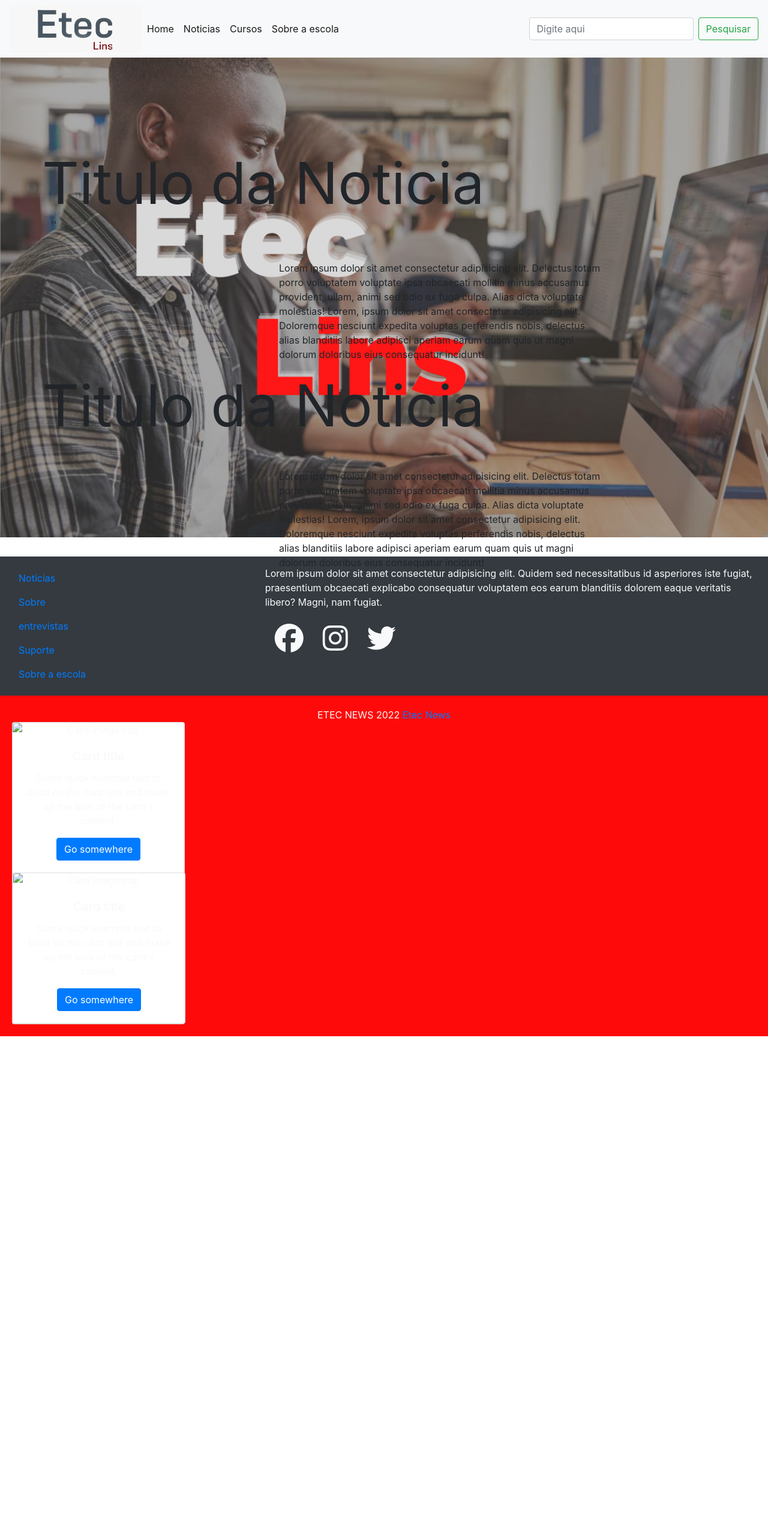
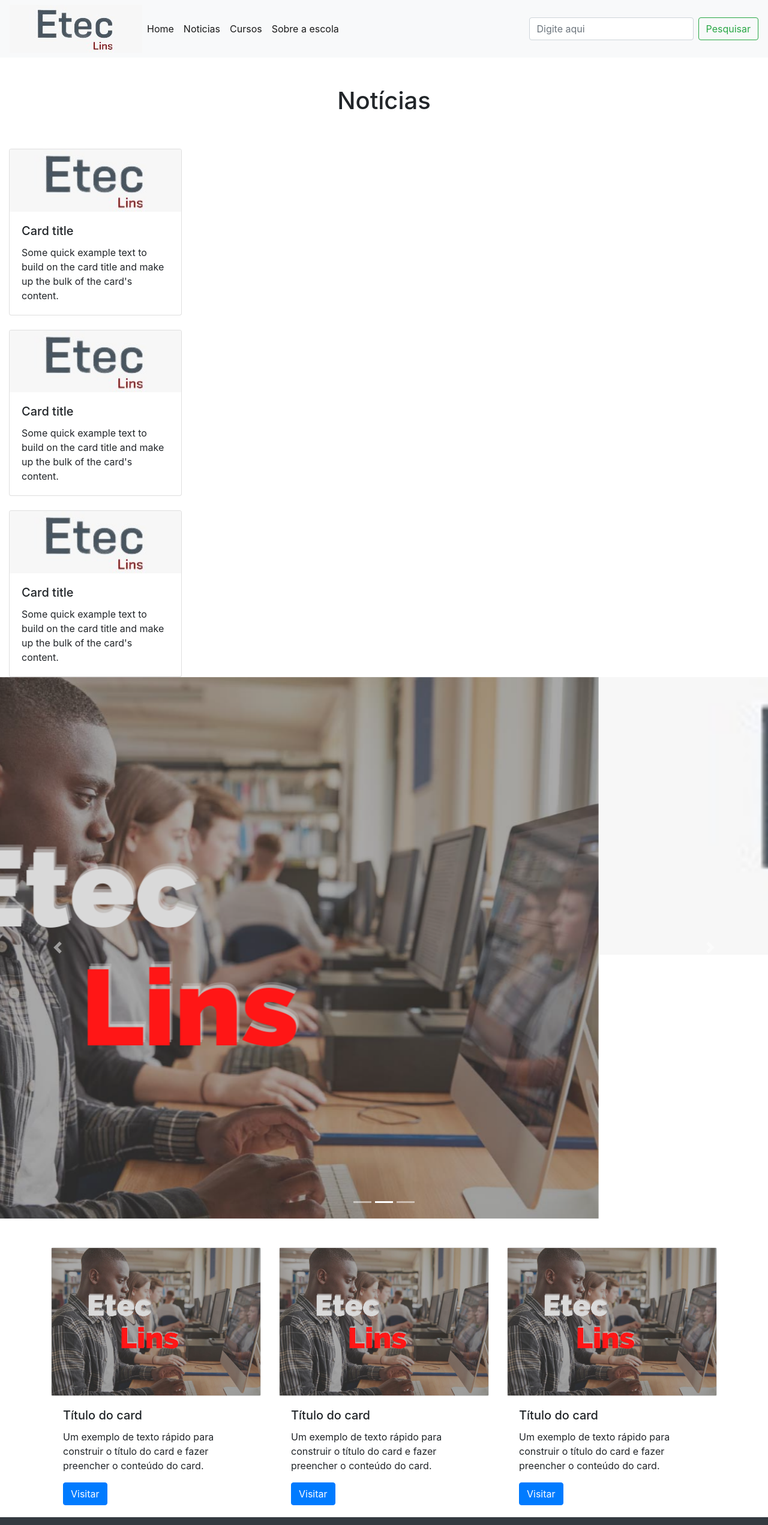
Before and after one commit to Allan-biel/Start-bootstrap, a plain HTML site: page index.html in a window 1280 px wide. Shown: the top 2543 px of the page at 60% size. Before the commit the page ends 1728 px from the top, so only its background shows below. Drawn offline with Linux system fonts and the light colour scheme.

Commit message:
atualização

```diff
--- a/index.html
+++ b/index.html
@@ -38,63 +38,110 @@
         </form>
       </div>
     </nav>
+      <br><br>
+  <!--Escrita-->
+  <div class="container"></div>
+    <h1 class="text-center" >Notícias</h1>
+   <br></br>
+   <div class="col-md-4 col-lg-4">
+   <div class="card" style="width: 18rem;">
+    <img class="card-img-top" src="img/etec.jpg" alt="Card image cap">
+    <div class="card-body">
+      <h5 class="card-title">Card title</h5>
+      <p class="card-text">Some quick example text to build on the card title and make up the bulk of the card's content.</p>
+    </div>
+  </div>
+  <br>
+  <div class="card" style="width: 18rem;">
+    <img class="card-img-top" src="img/etec.jpg" alt="Card image cap">
+    <div class="card-body">
+      <h5 class="card-title">Card title</h5>
+      <p class="card-text">Some quick example text to build on the card title and make up the bulk of the card's content.</p>
+    </div>
+  </div>
+  <br>
+  <div class="card" style="width: 18rem;">
+    <img class="card-img-top" src="img/etec.jpg" alt="Card image cap">
+    <div class="card-body">
+      <h5 class="card-title">Card title</h5>
+      <p class="card-text">Some quick example text to build on the card title and make up the bulk of the card's content.</p>
+    </div>
+  </div>
+  </div>
+        <!--Imagens/noticias-->
+       <div id="carouselExampleIndicators" class="carousel slide" data-ride="carousel">
+        <ol class="carousel-indicators">
+          <li data-target="#carouselExampleIndicators" data-slide-to="0" class="active"></li>
+          <li data-target="#carouselExampleIndicators" data-slide-to="1"></li>
+          <li data-target="#carouselExampleIndicators" data-slide-to="2"></li>
+        </ol>
+        <div class="carousel-inner">
+          <div class="carousel-item active">
+            <img class="d-block w-100" src="img/etec_lins.png" alt="First slide">
+          </div>
+          <div class="carousel-item">
+            <img class="d-block w-100" src="img/etec.jpg" alt="Third slide">
+          </div>
+        </div>
+        <a class="carousel-control-prev" href="#carouselExampleIndicators" role="button" data-slide="prev">
+          <span class="carousel-control-prev-icon" aria-hidden="true"></span>
+          <span class="sr-only">Previous</span>
+        </a>
+        <a class="carousel-control-next" href="#carouselExampleIndicators" role="button" data-slide="next">
+          <span class="carousel-control-next-icon" aria-hidden="true"></span>
+          <span class="sr-only">Next</span>
+        </a>
+      </div>
+    </br></br>
 
-
-    <div class="jumbotron jumbotron-fluid bg-banner">
-
-        <div class="container-fluid fondo-fundo">
-            <br><br>
-            <div class="container fundo-not">
-                <br>
-                <div class="titulo ">
-                    <div class="row mt-3">
-                        <h4 class="mbr-section-title mbr-fonts-style mb-0 display-1">
-                            <strong>Titulo da Noticia</strong></h4>
-                    </div>''
-
+     <!--cards-->
+     <div class="container">
+      <div class="row">
+        <div class="container-fluid">
+          <div class="row">
+              <div class="col-md-4 col-lg-4">
+                  <div class="box card-home">
+                      <div class="card">
+                          <img class="img-fluid" src="img/etec_lins.png" alt="Imagem de capa do card">
                       </div>
-
-
-                <div class="row mt-5">
-                    <div class="col-12 col-sm-8 col-md-4">
-                        <img class="img-fluid" src="images/sem-foto.jpg" alt="">
+                      <div class="card-body">
+                          <h5 class="card-title">Título do card</h5>
+                          <p class="card-text">Um exemplo de texto rápido para construir o título do card e fazer preencher o conteúdo do card.</p>
+                          <a href="#" class="btn btn-primary">Visitar</a>
                       </div>
-                    <div class="col-12 col-sm-6 col-md-6">Lorem ipsum dolor sit amet consectetur adipisicing elit. Delectus totam porro voluptatem voluptate ipsa obcaecati mollitia minus accusamus provident, ullam, animi sed odio ex fuga culpa. Alias dicta voluptate molestias! Lorem, ipsum
-                        dolor sit amet consectetur adipisicing elit. Doloremque nesciunt expedita voluptas perferendis nobis, delectus alias blanditiis labore adipisci aperiam earum quam quis ut magni dolorum doloribus eius consequatur incidunt!</div>
                   </div>
-
-
-                <div class="titulo ">
-                    <div class="row mt-3">
-                        <h4 class="mbr-section-title mbr-fonts-style mb-0 display-1">
-                            <strong>Titulo da Noticia</strong></h4>
               </div>
-
+              <div class="col-md-4 col-lg-4">
+                <div class="box card-home">
+                    <div class="card">
+                        <img class="img-fluid" src="img/etec_lins.png" alt="Imagem de capa do card">
                     </div>
-
-
-                <div class="row mt-5">
-                    <div class="col-12 col-sm-8 col-md-4">
-                        <img class="img-fluid" src="images/sem-foto.jpg" alt="">
+                    <div class="card-body">
+                        <h5 class="card-title">Título do card</h5>
+                        <p class="card-text">Um exemplo de texto rápido para construir o título do card e fazer preencher o conteúdo do card.</p>
+                        <a href="#" class="btn btn-primary">Visitar</a>
                     </div>
-                    <div class="col-12 col-sm-6 col-md-6">Lorem ipsum dolor sit amet consectetur adipisicing elit. Delectus totam porro voluptatem voluptate ipsa obcaecati mollitia minus accusamus provident, ullam, animi sed odio ex fuga culpa. Alias dicta voluptate molestias! Lorem, ipsum
-                        dolor sit amet consectetur adipisicing elit. Doloremque nesciunt expedita voluptas perferendis nobis, delectus alias blanditiis labore adipisci aperiam earum quam quis ut magni dolorum doloribus eius consequatur incidunt!</div>
+                </div>
+            </div>
+            <div class="col-md-4 col-lg-4">
+              <div class="box card-home">
+                  <div class="card">
+                      <img class="img-fluid" src="img/etec_lins.png" alt="Imagem de capa do card">
+                  </div>
+                  <div class="card-body">
+                      <h5 class="card-title">Título do card</h5>
+                      <p class="card-text">Um exemplo de texto rápido para construir o título do card e fazer preencher o conteúdo do card.</p>
+                      <a href="#" class="btn btn-primary">Visitar</a>
                   </div>
               </div>
           </div>
           </div>
-       <!--Imagens/noticias-->
+        </div>
+      </div>
+    </div>
+
 
        <!--Rodapé-->
-        <html lang="en">
-        <head>
-          <meta charset="UTF-8">
-          <meta name="viewport" content="width=device-width, initial-scale=1.0">
-          <meta http-equiv="X-UA-Compatible" content="ie=edge">
-          <link rel="stylesheet" href="https://use.fontawesome.com/releases/v5.6.3/css/projeto.css" integrity="sha384-UHRtZLI+pbxtHCWp1t77Bi1L4ZtiqrqD80Kn4Z8NTSRyMA2Fd33n5dQ8lWUE00s/" crossorigin="anonymous">
-          <title>Document</title>
-        </head>
-        <body>
           <footer class="bg-dark text-light">
             <div class="container-fluid py-3">
             <div class="row">
@@ -119,31 +166,81 @@
               </div>
             </div>
             </div>
-            <div class="text-center" style="background-color: rgb(255, 10, 10); padding: 20px;" >
-
-             ETEC NEWS 2022 <a href="#">Etec News</a>
-             <div class="card" style="width: 18rem;">
-              <img class="card-img-top" src="" alt="Card image cap">
-              <div class="card-body">
-                <h5 class="card-title">Card title</h5>
-                <p class="card-text">Some quick example text to build on the card title and make up the bulk of the card's content.</p>
-                <a href="projeto.css" class="btn btn-primary">Go somewhere</a>
+             <section id="contact-area">
+              <div class="container">
+                  <div class="row tact">
+                      <div class="col-md-12 mt-5">
+                          <h3 class="main-title">Entre em contato conosco</h3>
                       </div>
-              <div class="card" style="width: 18rem;">
-                <img class="card-img-top" src="..." alt="Card image cap">
-                <div class="card-body">
-                  <h5 class="card-title">Card title</h5>
-                  <p class="card-text">Some quick example text to build on the card title and make up the bulk of the card's content.</p>
-                  <a href="#" class="btn btn-primary">Go somewhere</a>
+                      <div class="col-md-4 contact-box mt-3">
+                          <i class="fas fa-phone"></i>
+                          <p><span class="contact-title">Ligue para:</span> (45)99999-9999
+                          </p>
+                          <p><span class="contact-title">Horários:</span> 8:00 - 19:00
+                          </p>
+                      </div>
+                      <div class="col-md-4 contact-box mt-3">
+                          <i class="fas fa-envelope"></i>
+                          <p><span class="contact-title">Envie um email:</span> contato@gmail.com</p>
+                      </div>
+                      <div class="col-md-4 contact-box mt-3">
+                          <i class="fas fa-map-marker-alt"></i>
+                          <p><span class="contact-title">Endereço:</span> Rua Vila Perin</p>
                       </div>
                   </div>
               </div>
+          </section>
+          <footer id="footer">
+              <div class="footer-top mt-4">
+                  <div class="container">
+                      <div class="row">
+                          <div class="container">
+                              <div class="row mt-5">
+                                  <div class="col-lg-3 col-md-6 footer-contact">
+                                      <p>
+                                          Rua São Pedro, 300 <br> Lins, SP 16.400-570<br> Brasil <br><br>
+                                          <strong>Telefone:</strong> (14) 3523-1217<br>
+                                          <strong>Telefone:</strong> (14) 3523-4859<br>
+                                      </p>
+                                  </div>
+
+                                  <div class="col-lg-3 col-md-6 footer-links">
+                                      <h4>Cursos Técnicos</h4>
+                                      <ul>
+                                          <li><i class="bx bx-chevron-right"></i> <a href="#">Administração</a></li>
+                                          <li><i class="bx bx-chevron-right"></i> <a href="#">Enfermagem</a></li>
+                                          <li><i class="bx bx-chevron-right"></i> <a href="#">Edificações</a></li>
+                                          <li><i class="bx bx-chevron-right"></i> <a href="#">Química</a></li>
+                                          <li><i class="bx bx-chevron-right"></i> <a href="#">Recursos Humanos</a></li>
+                                          <li><i class="bx bx-chevron-right"></i> <a href="#">Mecatrônica</a></li>
+                                      </ul>
+                                  </div>
+
+                                  <div class="col-lg-3 col-md-6 footer-links">
+                                      <h4>Siga-nos</h4>
+                                      <p>Acompanhe as novidades pelas nossas redes sociais</p>
+                                      <div class="social-links mt-3">
+                                          <i class="fa-brands fa-facebook" id="icon"></i>
+                                          <i class="fa-brands fa-instagram" id="icon"></i>
+
+                                      </div>
+                                  </div>
+
+                              </div>
+                          </div>
+                      </div>
+
+                  </div>
+              </div>
+              <div class="text-center" style="background-color: rgb(37, 36, 36); padding: 20px;" >
+
+                ETEC NEWS 2022 <a href="#">Etec News</a>
               </div>
           </footer>
+          <a href="#" class="back-to-top d-flex align-items-center justify-content-center active">
+
+          </a>
         </body>
-        </html>
-        </div>
-
     <script src="js/jquery-3.6.0.min.js"></script>
     <script src="js/bootstrap.js"></script>
 </body>
```
Lines whose indentation alone changed are shown as unchanged.
